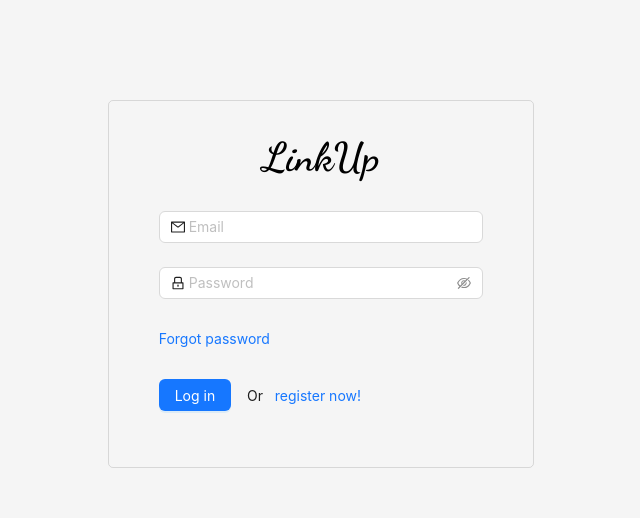
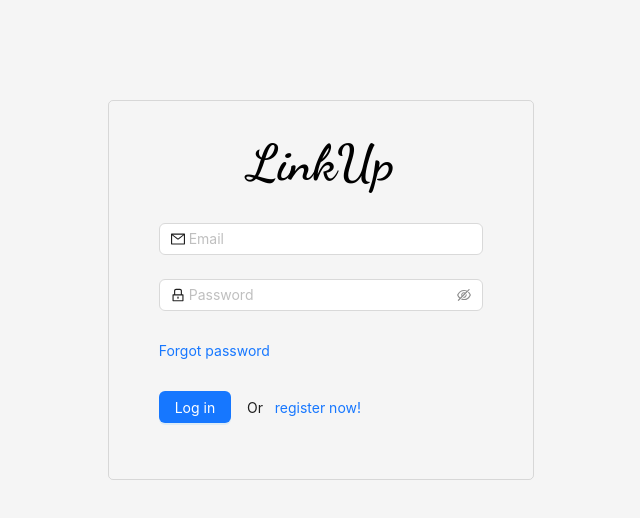
Before and after one commit to Vikas10102001/LinkUp, a React (Create React App) app: page /login in a window 1280 px wide. Shown: the top 518 px of the page, without its empty margins (319-959 px from the left). Built offline with nearby package versions, Linux system fonts and the light colour scheme.

Commit message:
Changed logo from link to span

```diff
--- a/src/components/Logo/Logo.jsx
+++ b/src/components/Logo/Logo.jsx
@@ -1,9 +1,9 @@
 import React from "react";
 import { Link } from "react-router-dom";
-export default function Logo() {
+export default function Logo({ additionalStyles }) {
   return (
-    <Link to="/" className="logo">
+    <span className="logo" style={additionalStyles}>
       LinkUp
-    </Link>
+    </span>
   );
 }
```
